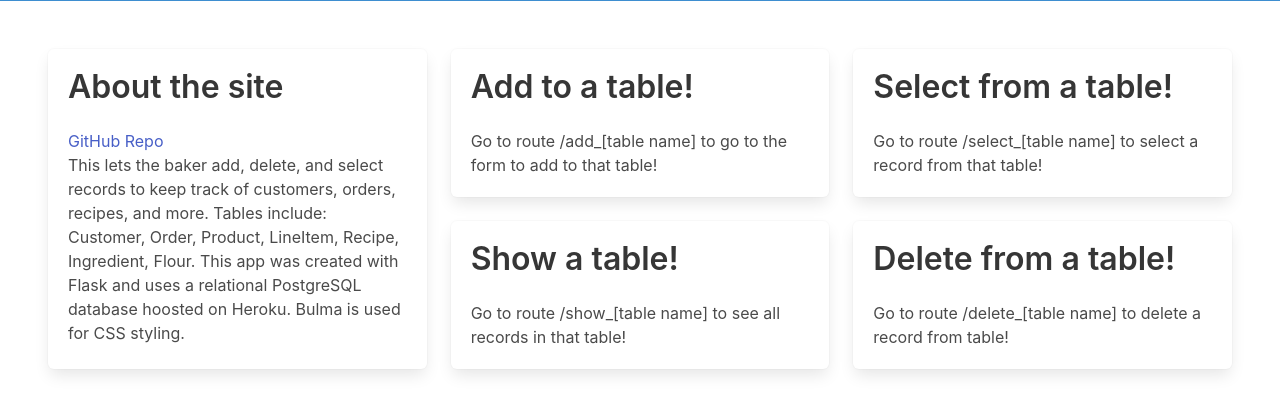
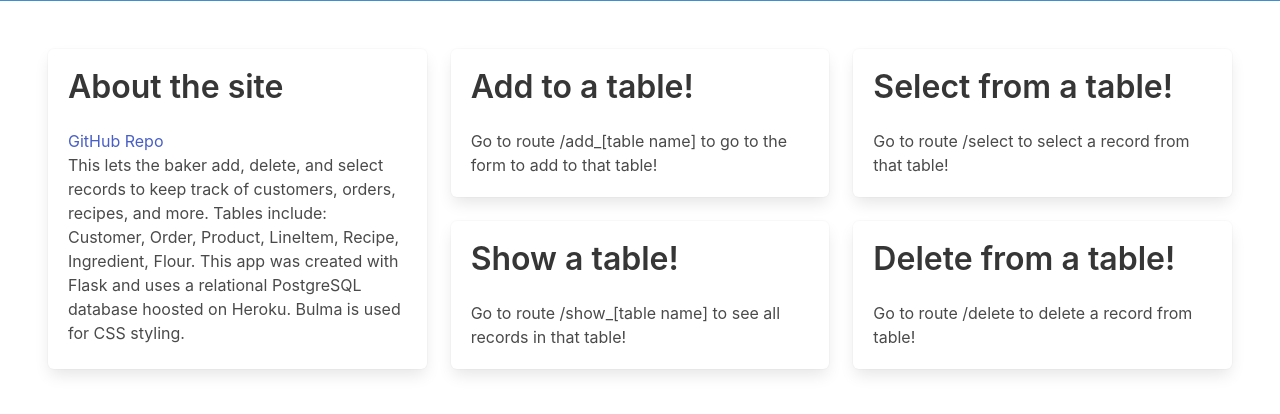
Before and after one commit to scottross123/microbakery-management-software, a Flask app: page / in a window 1280 px wide. Shown: the part 363-777 px from the top of the page. Run offline with Flask 2, Linux system fonts and the light colour scheme; some libraries are stand-ins or nearby versions.

Commit message:
last commi

```diff
--- a/app/templates/index.html
+++ b/app/templates/index.html
@@ -44,11 +44,11 @@
                 <div class="tile is-vertical is-parent">
                     <div class="tile is-child box">
                         <p class="title">Select from a table!</p>
-                        <p>Go to route /select_[table name] to select a record from that table!</p>
+                        <p>Go to route /select to select a record from that table!</p>
                     </div>
                     <div class="tile is-child box">
                         <p class="title">Delete from a table!</p>
-                        <p>Go to route /delete_[table name] to delete a record from table!</p>
+                        <p>Go to route /delete to delete a record from table!</p>
                     </div>
                 </div>
             </div>
--- a/app/views.py
+++ b/app/views.py
@@ -81,7 +81,7 @@ def delete_record():
 
     return flask.redirect(flask.url_for("blueprint.index"))
 
-@blueprint.route("/select", methods=["POST"])
+@blueprint.route("/select", methods=["GET", "POST"])
 def select():
     form = SelectForm()
     print(form.errors)
```
Also changed, not shown: 1 other file.
